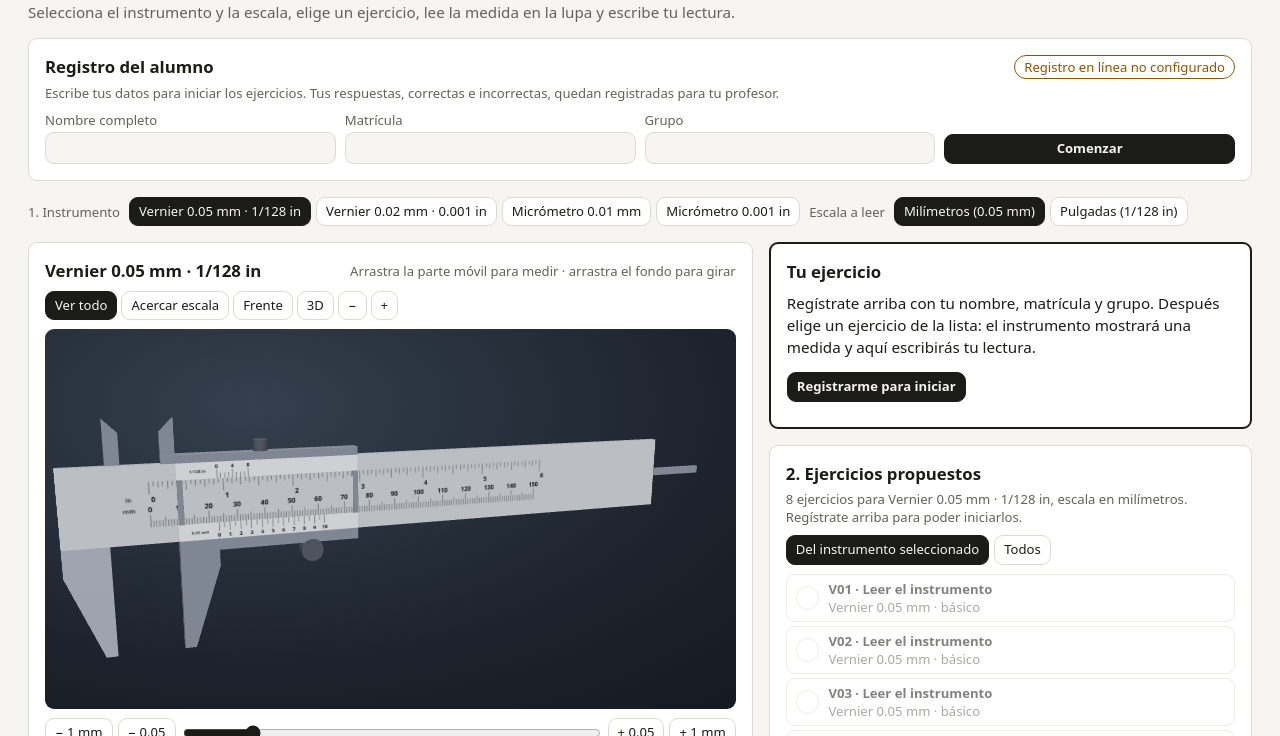
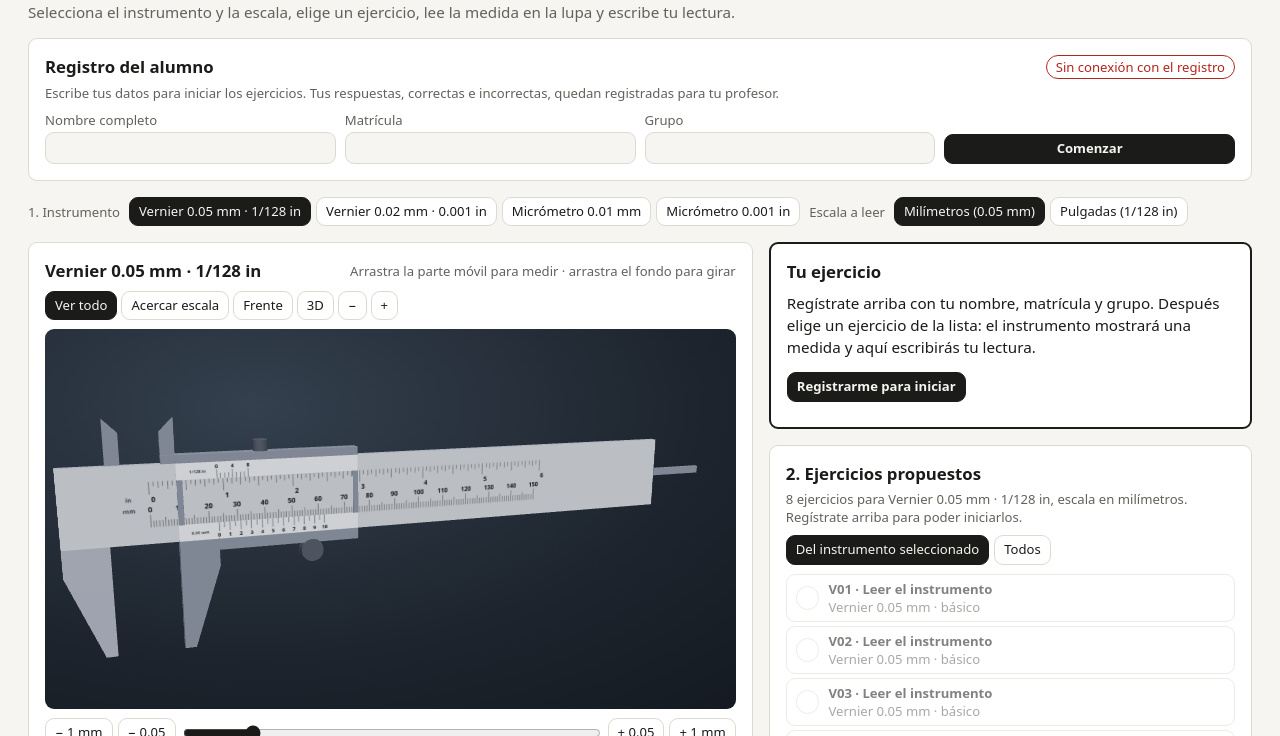
Before and after one commit to jcobos44/simulador_test, a plain HTML site: page simulador-metrologia.html in a window 1280 px wide. Shown: the part 64-800 px from the top of the page. Drawn offline with Linux system fonts and the light colour scheme; no server answers.

Commit message:
Update simulador-metrologia.html

```diff
--- a/simulador-metrologia.html
+++ b/simulador-metrologia.html
@@ -14,7 +14,7 @@
                  Con true, al mover el instrumento sin ejercicio se muestra la lectura y su desglose (modo de estudio).
    ============================================================== */
 window.MS_CONFIG = {
-  REGISTRO_URL: '',
+  REGISTRO_URL: 'https://script.google.com/macros/s/.../exec',
   GRUPOS: [],
   ACTIVIDAD: 'Práctica de metrología',
   MOSTRAR_LECTURA_AL_EXPLORAR: false
```
